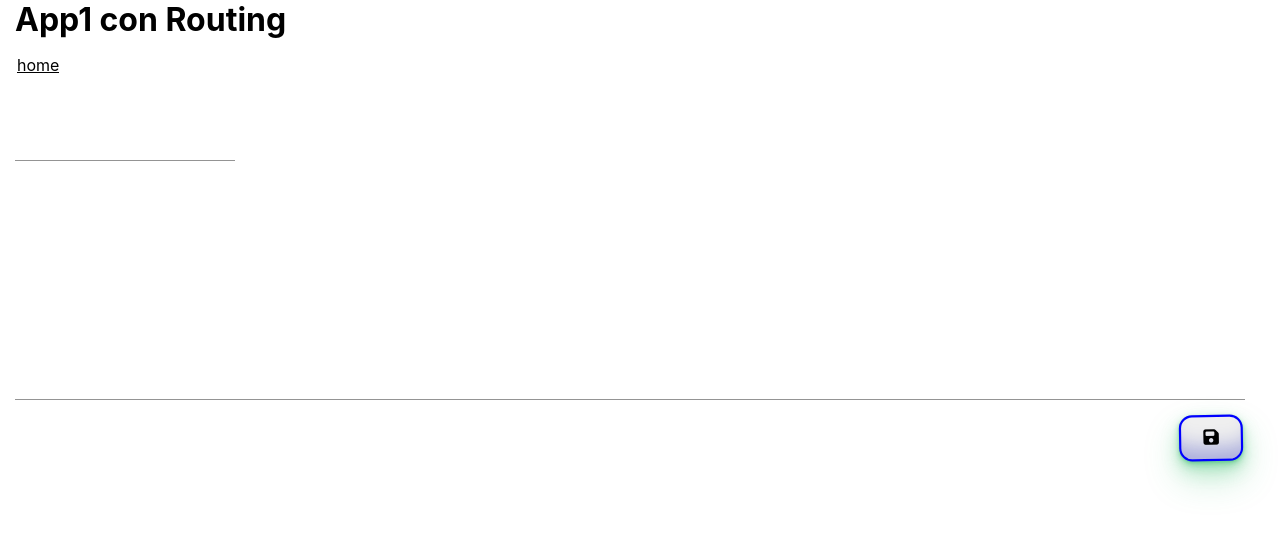
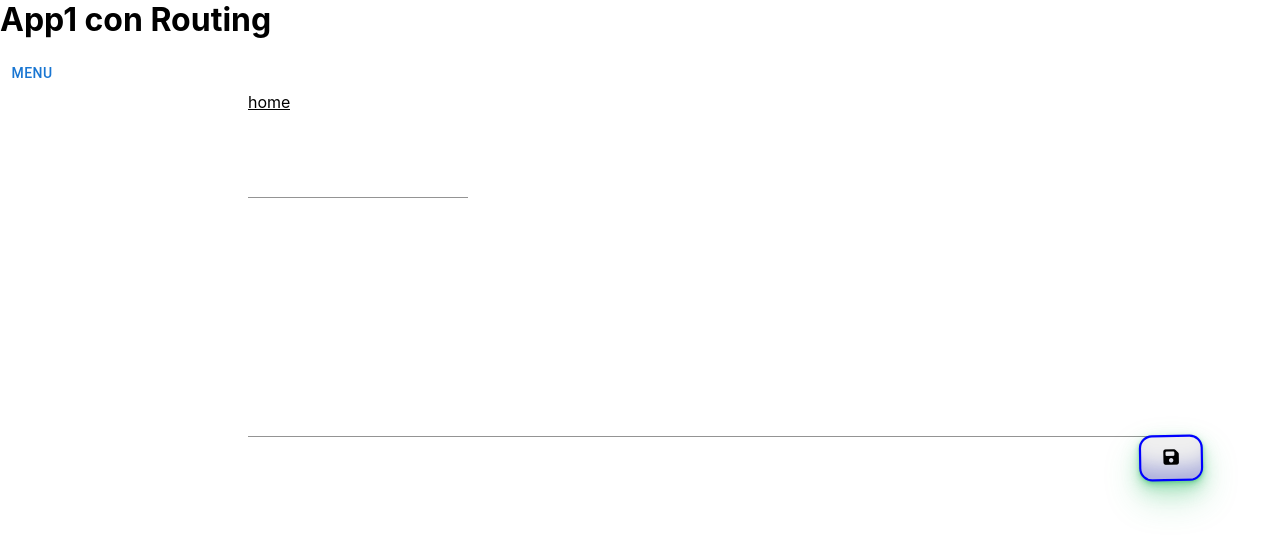
Before and after one commit to Matt7046/activity-manager, a React (Create React App) app in the folder demots/: page /about in a window 1280 px wide. Shown: the top 548 px of the page. Built offline with nearby package versions, Linux system fonts and the light colour scheme.

Commit message:
migliorie

```diff
--- a/demots/src/App.tsx
+++ b/demots/src/App.tsx
@@ -7,6 +7,10 @@ import '@fortawesome/fontawesome-free/css/all.min.css';
 
 // App.tsx
 
+export const sezioni = [
+  ['Inbox', 'Starred', 'Send email', 'Drafts'],
+  ['All mail', 'Trash', 'Spam'],
+];
 
 const App = () => {
   return (
--- a/demots/src/components/ACnomeDisplay/NomeDisplay.tsx
+++ b/demots/src/components/ACnomeDisplay/NomeDisplay.tsx
@@ -8,7 +8,7 @@ const NomeDisplay = observer((props: {
 }) => {
  return (
   <>
-    <h2 id={'displayer-' + props.rowIndex.toString()} onClick={props.handleClick}  style={{ paddingLeft: '17px' }}>
+    <h2 id={'displayer-' + props.rowIndex.toString()} onClick={props.handleClick}>
       {props.value} {/* Mostra il testo dallo store */}
     </h2>
   </>
--- a/demots/src/components/pageAbout/AboutContent.tsx
+++ b/demots/src/components/pageAbout/AboutContent.tsx
@@ -3,12 +3,13 @@ import "./About.css";
 import Label from "../AClabel/label";
 import { NavigateFunction, useLocation, useNavigate } from "react-router-dom";
 import subPromiseStore from "../pageSubPromise/store/SubPromiseStore";
-import { navigateRouting } from "../../App";
+import { navigateRouting, sezioni } from "../../App";
 import TextField from '@mui/material/TextField';
-import { Alert, Grid, Hidden, Snackbar } from "@mui/material";
+import { Alert, Box, Grid, Hidden, Snackbar } from "@mui/material";
 import { deleteAboutById, saveAboutById } from "./service/AboutService";
 import { DTOSubPromise } from "../dto/DTOSubPromise";
 import Button, { Pulsante } from "../ACButton/Button";
+import Drawer from "../ACDrawer/Drawer";
 
 
 
@@ -52,7 +53,7 @@ const AboutContent: React.FC<any> = ({
 
 
 
-  const cancellaRecord = (_id: any): void =>{
+  const cancellaRecord = (_id: any): void => {
 
     deleteAboutById(_id).then((response) => {
       if (response.status === 'OK') {
@@ -72,7 +73,7 @@ const AboutContent: React.FC<any> = ({
 
 
 
-  const salvaRecord = (_id: string): void =>{
+  const salvaRecord = (_id: string): void => {
 
     const testo = {
       _id: _id,
@@ -91,7 +92,7 @@ const AboutContent: React.FC<any> = ({
     icona: 'fas fa-solid fa-trash',
     funzione: () => cancellaRecord(_id), // Passi la funzione direttamente
     nome: 'red',
-      title:'Elimina',
+    title: 'Elimina',
     visibility: _id ? true : false
   };
 
@@ -99,7 +100,7 @@ const AboutContent: React.FC<any> = ({
     icona: 'fas fa-solid fa-floppy-disk',
     funzione: () => salvaRecord(_id), // Passi la funzione direttamente
     nome: 'blue',
-      title:'Salva'
+    title: 'Salva'
 
   };
 
@@ -107,6 +108,14 @@ const AboutContent: React.FC<any> = ({
   return (
     <>
       <div>
+        <Grid container justifyContent="space-between" alignItems="center" spacing={2}>
+          <Grid item>
+            <Drawer sezioni={sezioni} nameMenu='Menu' anchor='left' />
+          </Grid>
+          </Grid>
+        <Box sx={{ paddingLeft: 31, paddingRight: 5 }}>
+
+
           <Snackbar
             open={open}
             autoHideDuration={6000} // Chiude automaticamente dopo 6 secondi
@@ -117,16 +126,16 @@ const AboutContent: React.FC<any> = ({
               -{errors}
             </Alert>
           </Snackbar>
-        <div id={`returnHome`} style={{ gridColumn: 'span 12', textAlign: 'left',  paddingBottom: '50px' }}  >
+          <div id={`returnHome`} style={{ gridColumn: 'span 12', textAlign: 'left', paddingBottom: '50px' }}  >
             <Label text='home' handleClick={() => navigateRoutingWithResetStore(navigate, _id)} _id='0' isUnderlined={true} />
           </div>
 
-        <div id={'text-box'} style={{ paddingLeft: '15px' }} >
+          <div id={'text-box'}  >
             <TextField id="nome" label={testoOld.nome} variant="standard" value={nome} // Collega il valore allo stato
               onChange={handleChangeNome} // Aggiorna lo stato quando cambia
             />
           </div>
-        <div id={'text-box-sub-testo'} style={{ paddingLeft: '15px', width: 'calc(100% - 50px)' }} >
+          <div id={'text-box-sub-testo'} style={{ width: 'calc(100% - 50px)' }} >
             <TextField id="subTesto" label={testoOld.subTesto} variant="standard" value={subTesto} // Collega il valore allo stato
               onChange={handleChangeSubTesto} // Aggiorna lo stato quando cambia
               fullWidth
@@ -142,7 +151,7 @@ const AboutContent: React.FC<any> = ({
           </div>
 
 
-        <Grid container justifyContent="flex-end" spacing={2} style={{ paddingTop : '17px' }}>
+          <Grid container justifyContent="flex-end" spacing={2}>
             <Grid item>
               <div>
                 <Button pulsanti={[pulsanteRed, pulsanteBlue]} />
@@ -151,7 +160,7 @@ const AboutContent: React.FC<any> = ({
             </Grid>
 
           </Grid>
-
+        </Box>
       </div>
     </>
   );
--- a/demots/src/components/pageSubPromise/SubPromise.tsx
+++ b/demots/src/components/pageSubPromise/SubPromise.tsx
@@ -3,8 +3,8 @@ import SubPromiseContent from './SubPromiseContent';
 import { ascoltatore } from './SubPromiseFunc';
 import subPromiseStore from './store/SubPromiseStore';
 import { fetchDataPromise } from './service/SubPromiseService';
-import { Grid } from '@mui/material';
-import { navigateRouting } from '../../App';
+import { Box, Grid } from '@mui/material';
+import { navigateRouting, sezioni } from '../../App';
 import { useNavigate } from 'react-router-dom';
 import Drawer from '../ACDrawer/Drawer';
 import Button, { Pulsante } from '../ACButton/Button';
@@ -19,10 +19,7 @@ const SubPromise: React.FC<any> = ({ }) => {
   const [response, setResponse] = useState<any>({}); // Stato iniziale vuoto
 
   const [visibiityButton, setVisibilityButton] = useState<boolean>(false); // Stato iniziale vuoto
-  const sezioni = [
-    ['Inbox', 'Starred', 'Send email', 'Drafts'],
-    ['All mail', 'Trash', 'Spam'],
-  ];
+
 
   // default class SubPromise extends React.Component {
 
@@ -107,9 +104,19 @@ const SubPromise: React.FC<any> = ({ }) => {
 
   return (
     <>
-      <div>
-        <Drawer sezioni={sezioni} nameMenu='Menu' anchor='left' />
-      </div>
+
+
+      <Grid container justifyContent="space-between" alignItems="center" spacing={2}>
+        <Grid item>
+          <Drawer sezioni={sezioni} nameMenu='Menu' anchor='left' />
+        </Grid>
+      </Grid>
+      <Box sx={{ paddingLeft: 31, paddingRight: 5 }}>
+      <Grid container justifyContent="space-between" alignItems="center" spacing={2}>
+         <Grid item>
+          <Button pulsanti={[pulsanteBlue]} />
+        </Grid>
+      </Grid>
       <div>
         {Array.from({ length: rows }, (_, rowIndex) => (<SubPromiseContent
           rowIndex={rowIndex}
@@ -119,11 +126,7 @@ const SubPromise: React.FC<any> = ({ }) => {
         ))
         }
       </div>
-      <Grid container justifyContent="flex-end" spacing={2}>
-        <Grid item>
-          <Button pulsanti={[pulsanteBlue]} />
-        </Grid>
-      </Grid>
+      </Box>
     </>
   );
 }
--- a/demots/src/components/pageSubPromise/SubPromiseContent.css
+++ b/demots/src/components/pageSubPromise/SubPromiseContent.css
@@ -50,7 +50,6 @@
 .label {
   width: 100%; /* Occupa il 100% della larghezza del contenitore */
   max-width: 100%; /* Garantisce che non superi la larghezza del contenitore */
-  padding-left: 17px;
 }
 
 .row-hidden {
@@ -78,7 +77,6 @@ h1 {
   white-space: nowrap; /* Evita che il testo vada a capo */
   overflow: hidden; /* Nasconde il testo che supera la larghezza */
   text-overflow: ellipsis; /* Mostra "..." se il testo è troppo lungo */
-  padding-left: 15px;
 }
 
 
```
Also changed, not shown: demots/src/components/ACDrawer/Drawer.tsx (+6 -1 lines). Lines whose indentation alone changed are shown as unchanged.
